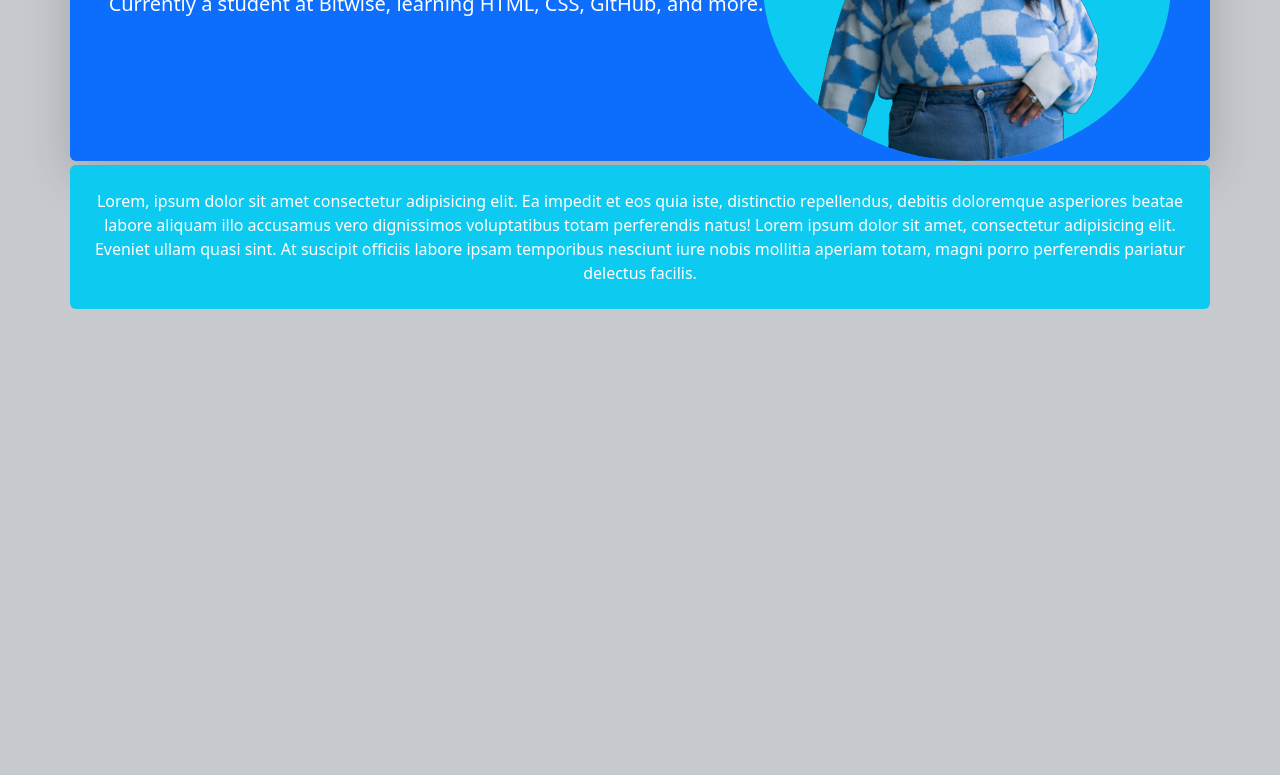
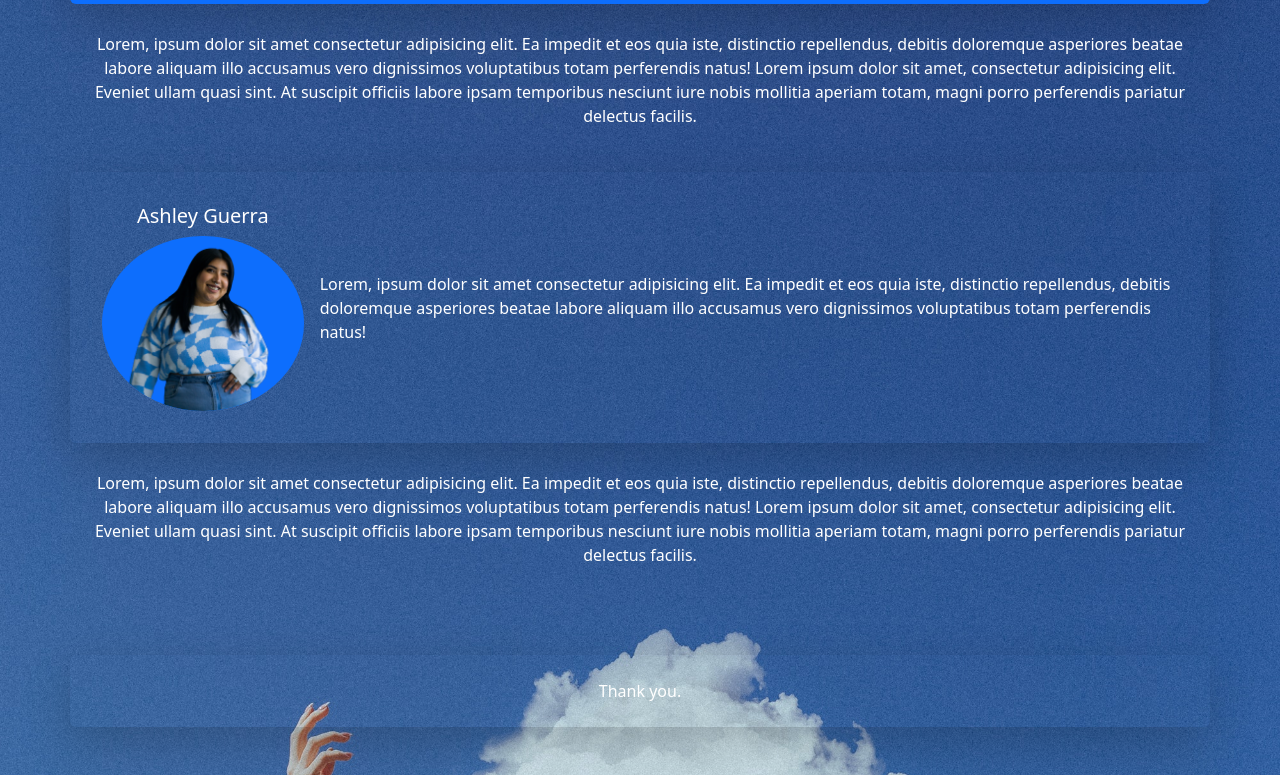
Before and after one commit to ashleyeli/portfolio, a plain HTML site: page index.html in a window 1280 px wide. Shown: the part 194-969 px from the top of the page. Before the commit the page ends 800 px from the top, so only its background shows below. Drawn offline with nearby package versions, Linux system fonts and the light colour scheme.

Commit message:
added background and transparent boxes

```diff
--- a/css/style.css
+++ b/css/style.css
@@ -1,7 +1,5 @@
 body{
-    background-color: #C6C9CE;
-}
-.parallax{
+    background: url(../css/img/cloudhead.jpg);
     background-attachment: fixed;
     background-position: center;
     background-repeat: no-repeat;
--- a/index.html
+++ b/index.html
@@ -9,17 +9,26 @@
     <link rel="stylesheet" href="./css/style.css">
   </head>
   <body>
-<div class="container bg-primary text-white rounded text-center  shadow-lg">
+<div class="container bg-primary text-white rounded text-center shadow-lg p-5">
       <div class="box">
       <h1>Howdy, my name is Ashley!</h1>
       <p class="lead">Currently a student at Bitwise, learning HTML, CSS, GitHub, and more.</p>
     </div>
-    <div class="box1">
-      <img src="css/img/IMG_0694-removebg-preview.png" class="img-fluid bg-info rounded-circle" alt="cut out of Ashley">
-  </div>
 </div>
-<div class="section container bg-info text-white text-center rounded my-1 p-4">
- Lorem, ipsum dolor sit amet consectetur adipisicing elit. Ea impedit et eos quia iste, distinctio repellendus, debitis doloremque asperiores beatae labore aliquam illo accusamus vero dignissimos voluptatibus totam perferendis natus! Lorem ipsum dolor sit amet, consectetur adipisicing elit. Eveniet ullam quasi sint. At suscipit officiis labore ipsam temporibus nesciunt iure nobis mollitia aperiam totam, magni porro perferendis pariatur delectus facilis.
+<div class="section container bg-transparent text-white text-center rounded my-1 p-4">
+ <p> Lorem, ipsum dolor sit amet consectetur adipisicing elit. Ea impedit et eos quia iste, distinctio repellendus, debitis doloremque asperiores beatae labore aliquam illo accusamus vero dignissimos voluptatibus totam perferendis natus! Lorem ipsum dolor sit amet, consectetur adipisicing elit. Eveniet ullam quasi sint. At suscipit officiis labore ipsam temporibus nesciunt iure nobis mollitia aperiam totam, magni porro perferendis pariatur delectus facilis.</p>
 </div>
+<div class="section container text-white rounded my-1 p-4 shadow-lg">
+  <div class="box1 p-2 text-center">
+    <h5>Ashley Guerra</h5>
+    <img src="css/img/IMG_0694-removebg-preview.png" class="img-fluid bg-primary rounded-circle" alt="cut out of Ashley">
+</div>
+  <p class="m-2"> Lorem, ipsum dolor sit amet consectetur adipisicing elit. Ea impedit et eos quia iste, distinctio repellendus, debitis doloremque asperiores beatae labore aliquam illo accusamus vero dignissimos voluptatibus totam perferendis natus! </p>
+ </div><div class="section container bg-transparent text-white text-center rounded my-1 p-4">
+  <p> Lorem, ipsum dolor sit amet consectetur adipisicing elit. Ea impedit et eos quia iste, distinctio repellendus, debitis doloremque asperiores beatae labore aliquam illo accusamus vero dignissimos voluptatibus totam perferendis natus! Lorem ipsum dolor sit amet, consectetur adipisicing elit. Eveniet ullam quasi sint. At suscipit officiis labore ipsam temporibus nesciunt iure nobis mollitia aperiam totam, magni porro perferendis pariatur delectus facilis.</p>
+ </div>
+ <footer class="container p-4 my-5 text-white rounded shadow-lg">
+  Thank you.
+ </footer>
   </body>
 </html>
```
Also changed, not shown: css/img/cloudhead.jpg (added).
